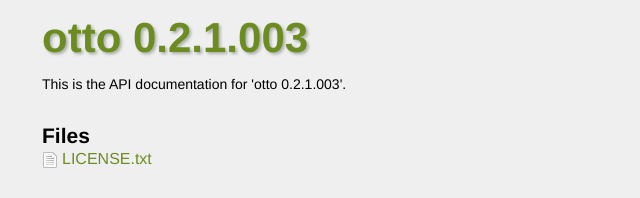
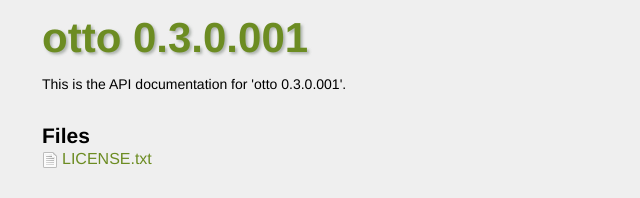
Before and after one commit to delano/otto, a plain HTML site: page index.html in a window 1280 px wide. Shown: the top 198 px of the page, 0-640 px from the left. Drawn offline with Linux system fonts and the light colour scheme.

Commit message:
Updated docs

```diff
--- a/index.html
+++ b/index.html
@@ -6,7 +6,7 @@
 <head>
 	<meta content="text/html; charset=utf-8" http-equiv="Content-Type" />
 
-	<title>otto 0.2.1.003</title>
+	<title>otto 0.3.0.001</title>
 
 	<link type="text/css" media="screen" href="rdoc.css" rel="stylesheet" />
 
@@ -19,10 +19,10 @@
 <body class="indexpage">
 
 
-	<h1>otto 0.2.1.003</h1>
+	<h1>otto 0.3.0.001</h1>
 
 
-	<p>This is the API documentation for 'otto 0.2.1.003'.</p>
+	<p>This is the API documentation for 'otto 0.3.0.001'.</p>
 
 
 
```
Also changed, not shown: LICENSE_txt.html (+2 -2 lines), 1 other file.
